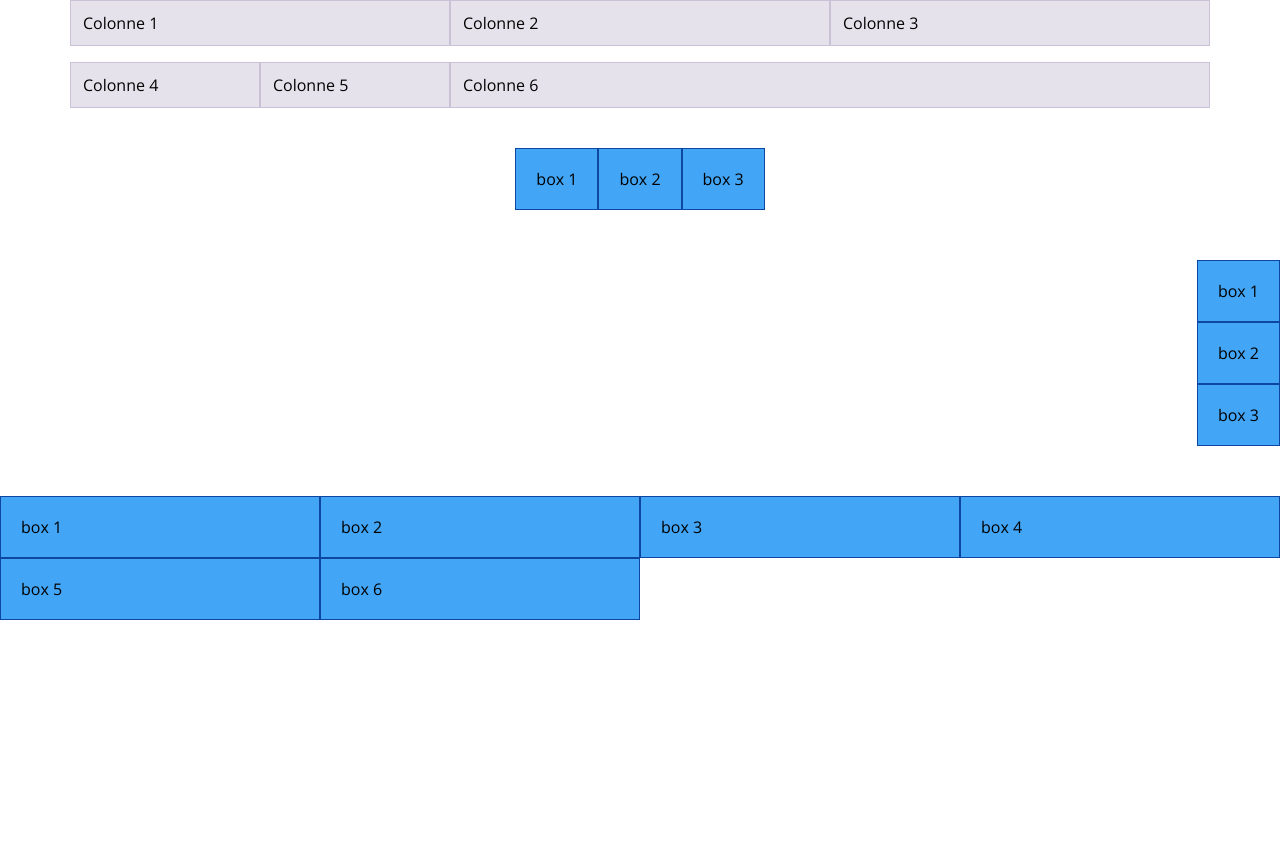
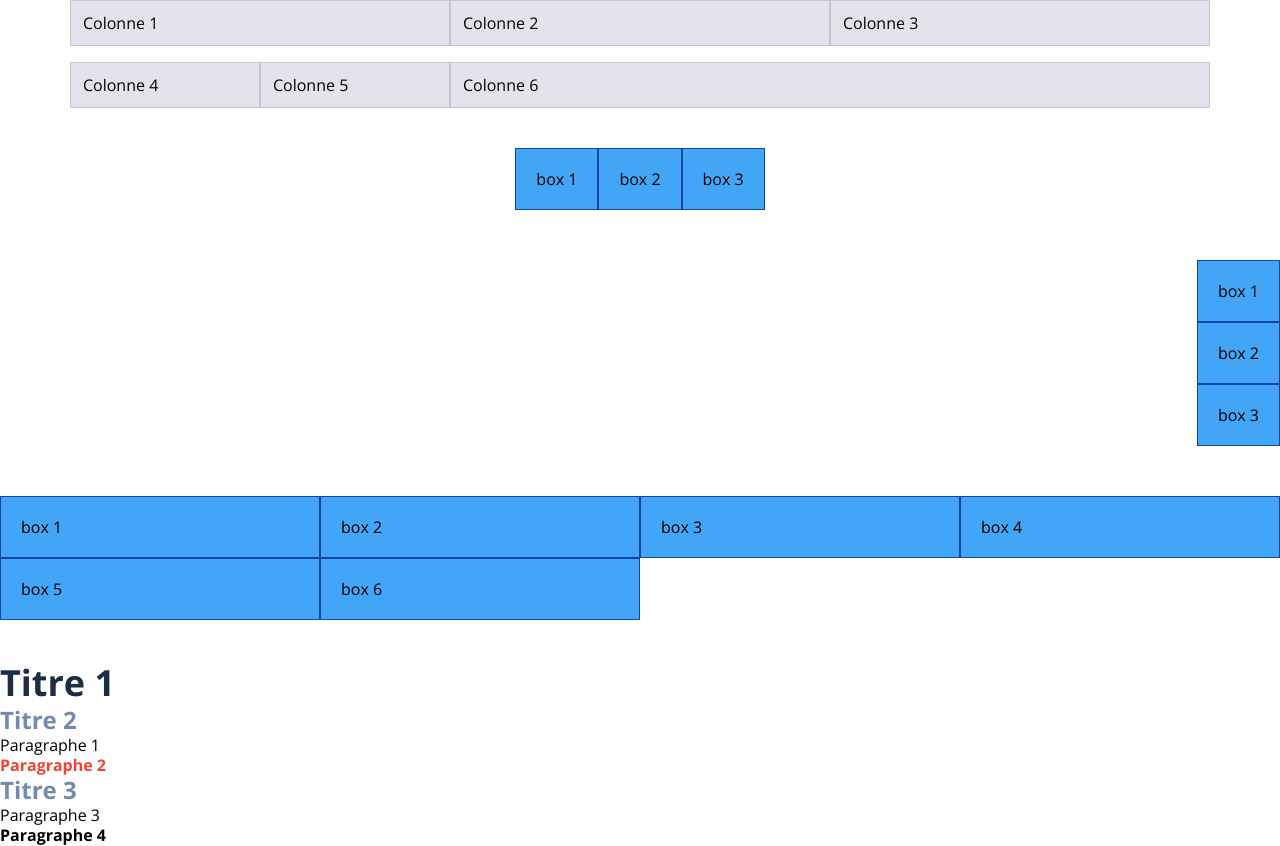
Before and after one commit to JeanneSciboz/examen-revision, a website built with Parcel: page src/index.html in a window 1280 px wide. Before the commit the page ends 800 px from the top, so only its background shows below. Built offline with nearby package versions, Linux system fonts and the light colour scheme.

Commit message:
Ex 4 selecteurs terminé

```diff
--- a/src/index.html
+++ b/src/index.html
@@ -45,6 +45,17 @@
         <div class="box">box 6</div>
       </div>
     </div>
+    <div class="selectors">
+      <h2>Titre 1</h2>
+      <div class="article">
+        <h3>Titre 2</h3>
+        <p>Paragraphe 1</p>
+        <p class="highlight">Paragraphe 2</p>
+      </div>
+      <h3>Titre 3</h3>
+      <p>Paragraphe 3</p>
+      <p class="highlight">Paragraphe 4</p>
+    </div>
 
     <script src="js/main.js" type="module"></script>
   </body>
--- a/src/scss/main.scss
+++ b/src/scss/main.scss
@@ -3,3 +3,4 @@
 @import "modules/example";
 @import "bootstrap/scss/bootstrap-grid";
 @import "modules/flexbox";
+@import "modules/selectors";
--- /dev/null
+++ b/src/scss/modules/_selectors.scss
@@ -0,0 +1,36 @@
+.selectors {
+  padding-top: 40px;
+}
+
+h2 {
+  font-weight: 700;
+  font-size: 36px;
+  line-height: 45px;
+  color: #1d2d44;
+}
+
+h3 {
+  font-weight: 700;
+  font-size: 24px;
+  line-height: 30px;
+  color: #748cab;
+}
+
+.article .highlight {
+  font-weight: 700;
+  font-size: 16px;
+  line-height: 20px;
+  color: #f44336;
+}
+
+.highlight {
+  font-weight: 700;
+  font-size: 16px;
+  line-height: 20px;
+}
+
+p {
+  font-weight: 400;
+  font-size: 16px;
+  line-height: 20px;
+}
```
